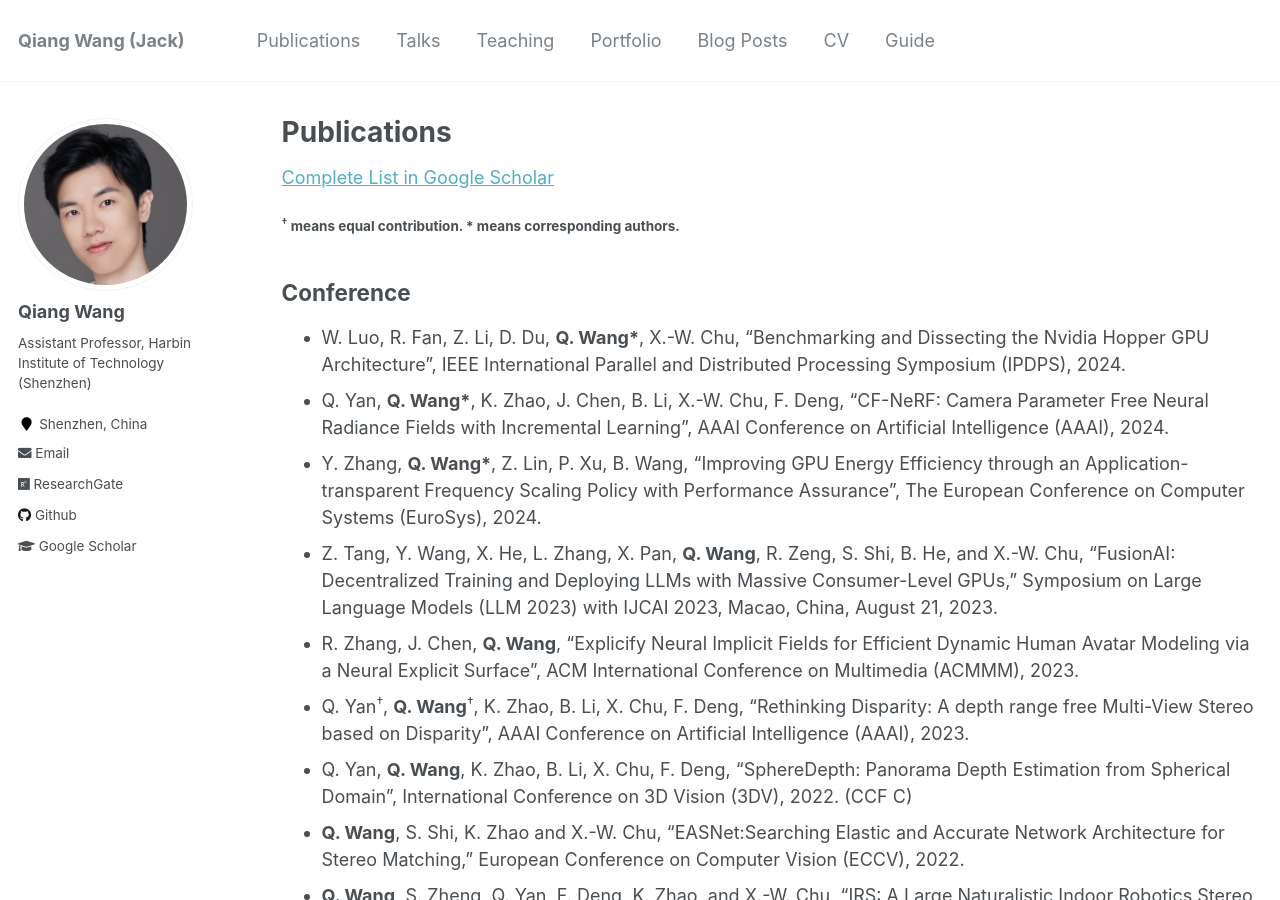
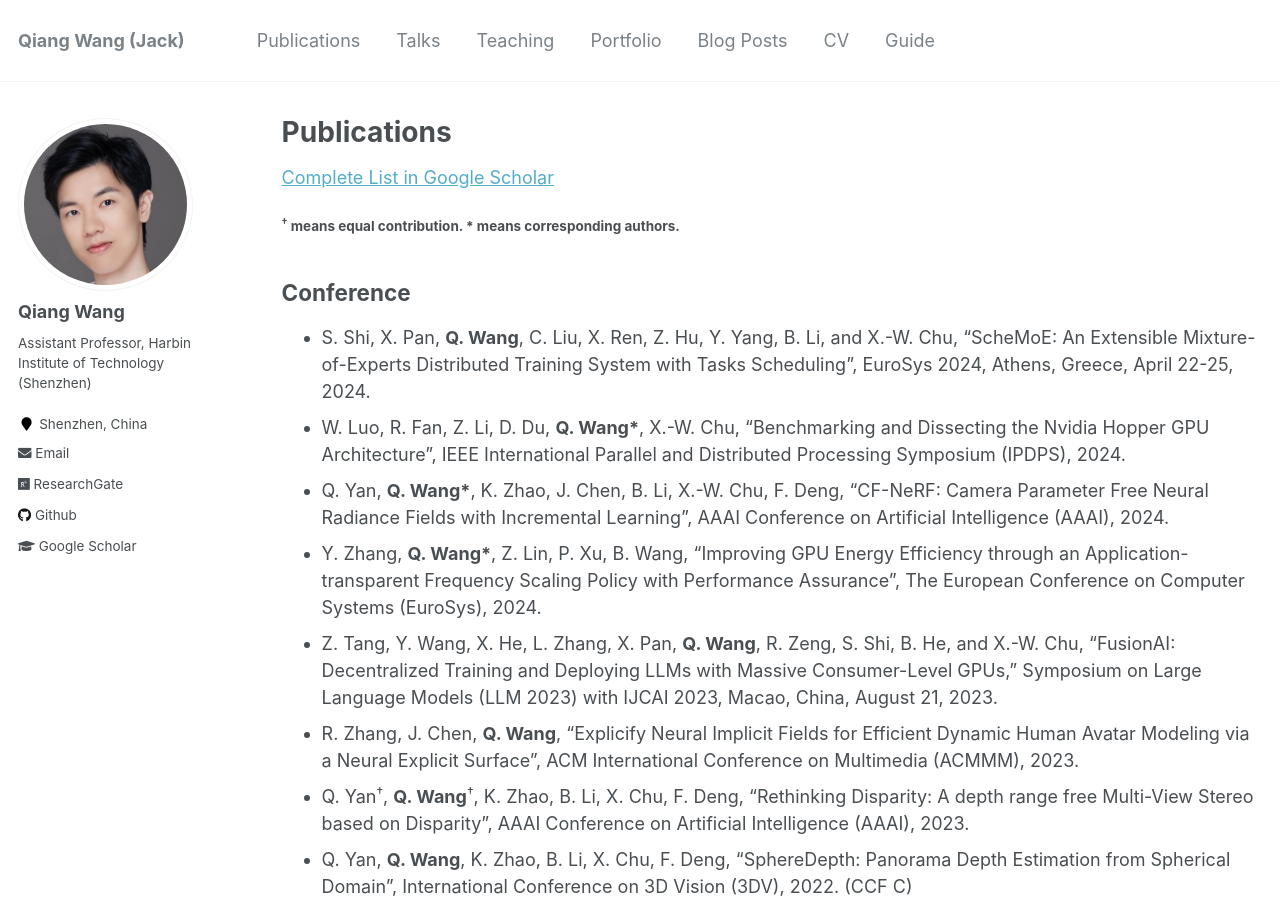
Before and after one commit to blackjack2015/blackjack2015.github.io, a Jekyll site: the page built from _pages/publications.md, in a window 1280 px wide and 900 px high. Built offline with Jekyll 4.4.1, drawn with Linux system fonts in a browser that asks for light colours.

Commit message:
Update publications.md

```diff
--- a/_pages/publications.md
+++ b/_pages/publications.md
@@ -20,6 +20,7 @@ author_profile: true
 #### <sup>&dagger;</sup> means equal contribution. \* means corresponding authors.
 
 ## Conference
++ S. Shi, X. Pan, **Q. Wang**, C. Liu, X. Ren, Z. Hu, Y. Yang, B. Li, and X.-W. Chu, "ScheMoE: An Extensible Mixture-of-Experts Distributed Training System with Tasks Scheduling", EuroSys 2024, Athens, Greece, April 22-25, 2024.
 + W. Luo, R. Fan, Z. Li, D. Du, **Q. Wang\***, X.-W. Chu, "Benchmarking and Dissecting the Nvidia Hopper GPU Architecture", IEEE International Parallel and Distributed Processing Symposium (IPDPS), 2024.
 + Q. Yan, **Q. Wang\***, K. Zhao, J. Chen, B. Li, X.-W. Chu, F. Deng, "CF-NeRF: Camera Parameter Free Neural Radiance Fields with Incremental Learning", AAAI Conference on Artificial Intelligence (AAAI), 2024.
 + Y. Zhang, **Q. Wang\***, Z. Lin, P. Xu, B. Wang, "Improving GPU Energy Efficiency through an Application-transparent Frequency Scaling Policy with Performance Assurance", The European Conference on Computer Systems (EuroSys), 2024.
```
